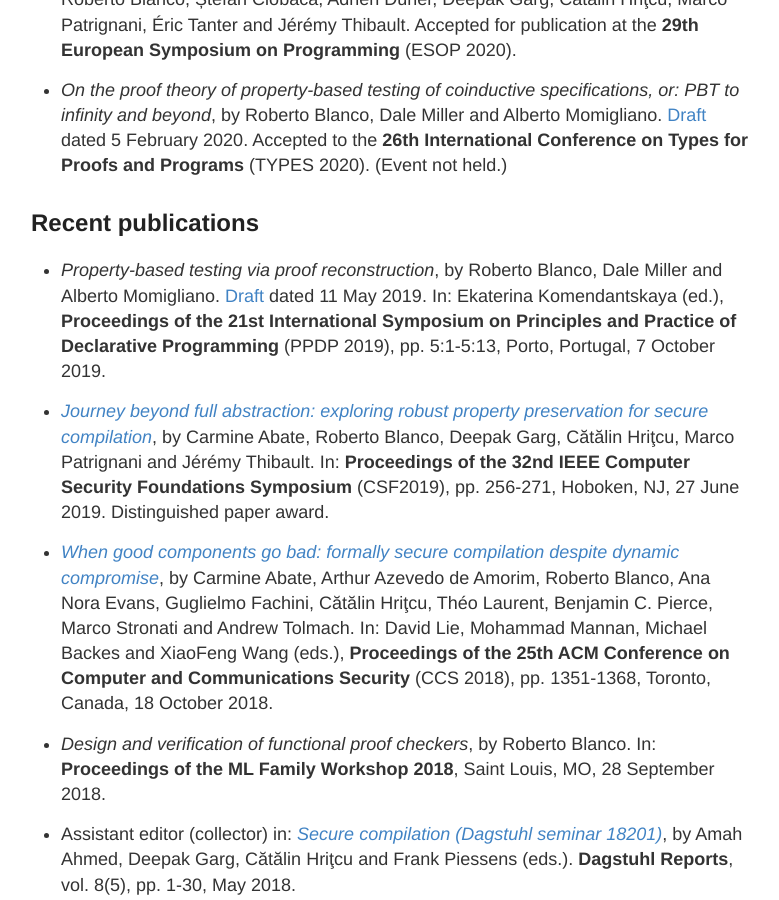
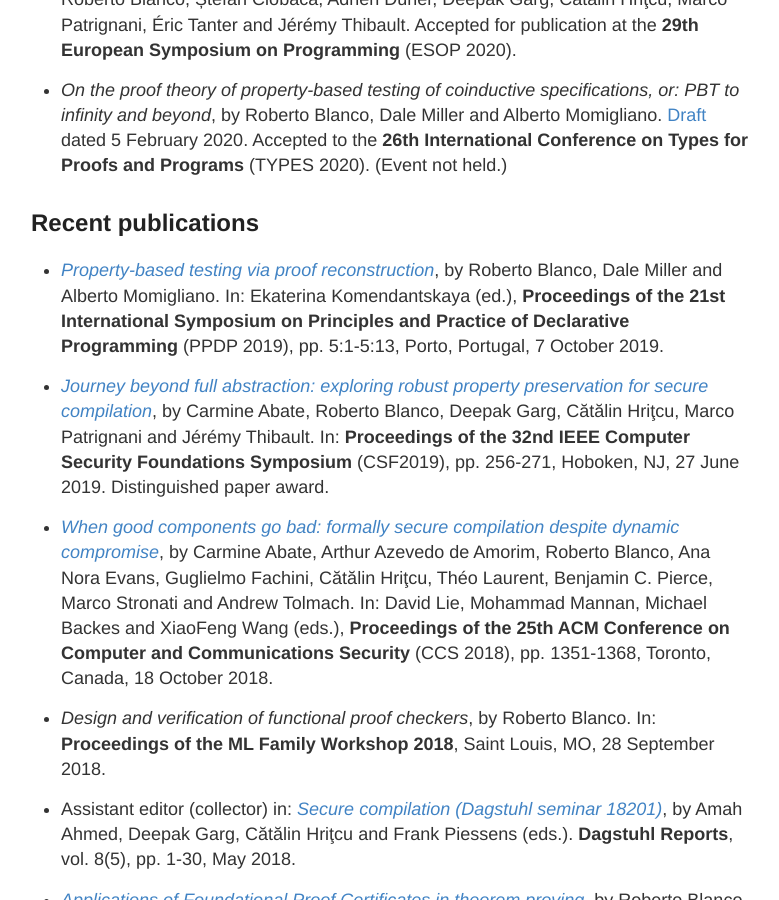
Before and after one commit to robblanco/robblanco.github.io, a Jekyll site: the page built from publications.md, in a window 1280 px wide and 900 px high, scrolled down 395 px. Shown: the whole window, without its empty margins (249-1028 px from the left). Built offline with Jekyll 4.4.1, drawn with Linux system fonts in a browser that asks for light colours.

Commit message:
Add PPDP preprint on HAL

```diff
--- a/publications.md
+++ b/publications.md
@@ -26,11 +26,10 @@ permalink: /publications/
 
 ## Recent publications
 
-* *Property-based testing via proof reconstruction*, by Roberto Blanco, Dale
-  Miller and Alberto Momigliano.
-  [Draft](https://www.lix.polytechnique.fr/Labo/Dale.Miller/papers/pbt-draft.pdf)
-  dated 11 May 2019. In: Ekaterina Komendantskaya (ed.), **Proceedings of the
-  21st International Symposium on Principles and Practice of Declarative
+* [*Property-based testing via proof reconstruction*](
+  https://hal.inria.fr/hal-02368931), by Roberto Blanco, Dale Miller and Alberto
+  Momigliano. In: Ekaterina Komendantskaya (ed.), **Proceedings of the 21st
+  International Symposium on Principles and Practice of Declarative
   Programming** (PPDP 2019), pp. 5:1-5:13, Porto, Portugal, 7 October 2019.
 
 * [*Journey beyond full abstraction: exploring robust property preservation for
```
